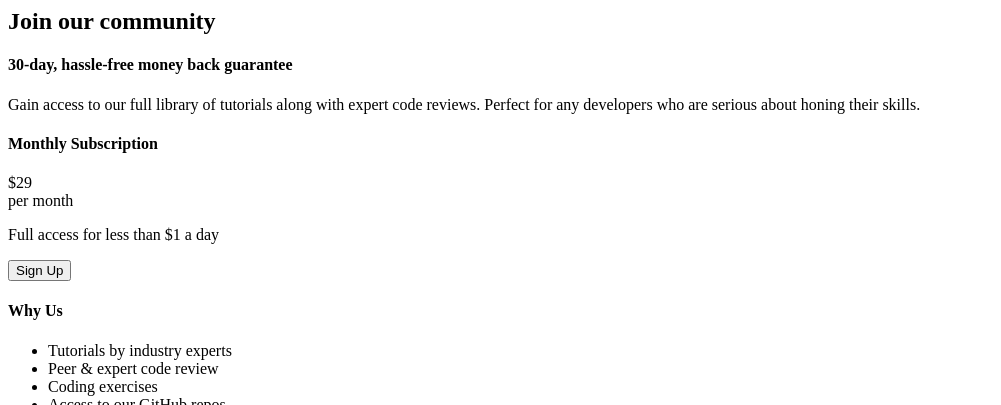
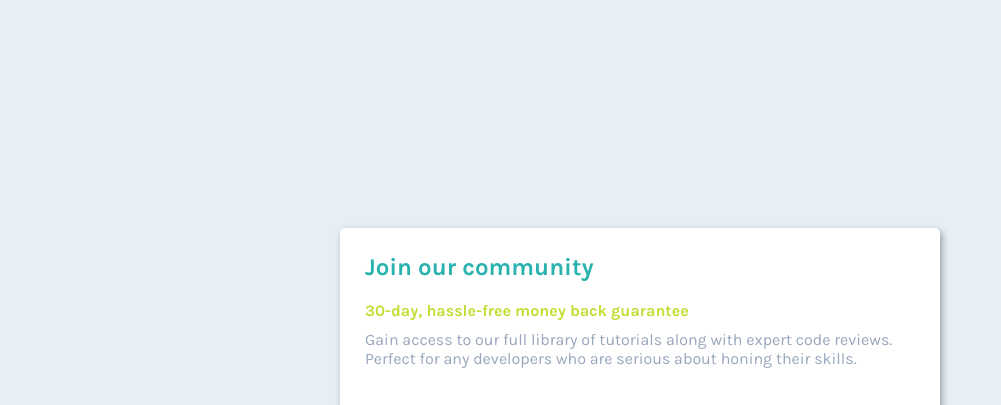
Before and after one commit to pneumonicfungus/pricing-card-frontend-mentor-challenge, a plain HTML site: page index.html in a window 1280 px wide. Shown: the top 405 px of the page, without its empty margins (0-1001 px from the left). Drawn offline with Linux system fonts and the light colour scheme.

Commit message:
Update index.html

```diff
--- a/index.html
+++ b/index.html
@@ -4,7 +4,7 @@
     <link rel="preconnect" href="https://fonts.googleapis.com">
     <link rel="preconnect" href="https://fonts.gstatic.com" crossorigin>
     <link href="https://fonts.googleapis.com/css2?family=Karla:wght@400;700&display=swap" rel="stylesheet">
-    <link href=".style.css" rel="stylesheet">
+    <link href="./style.css" rel="stylesheet">
   </head>
   <body>
     <div id="card">
```
